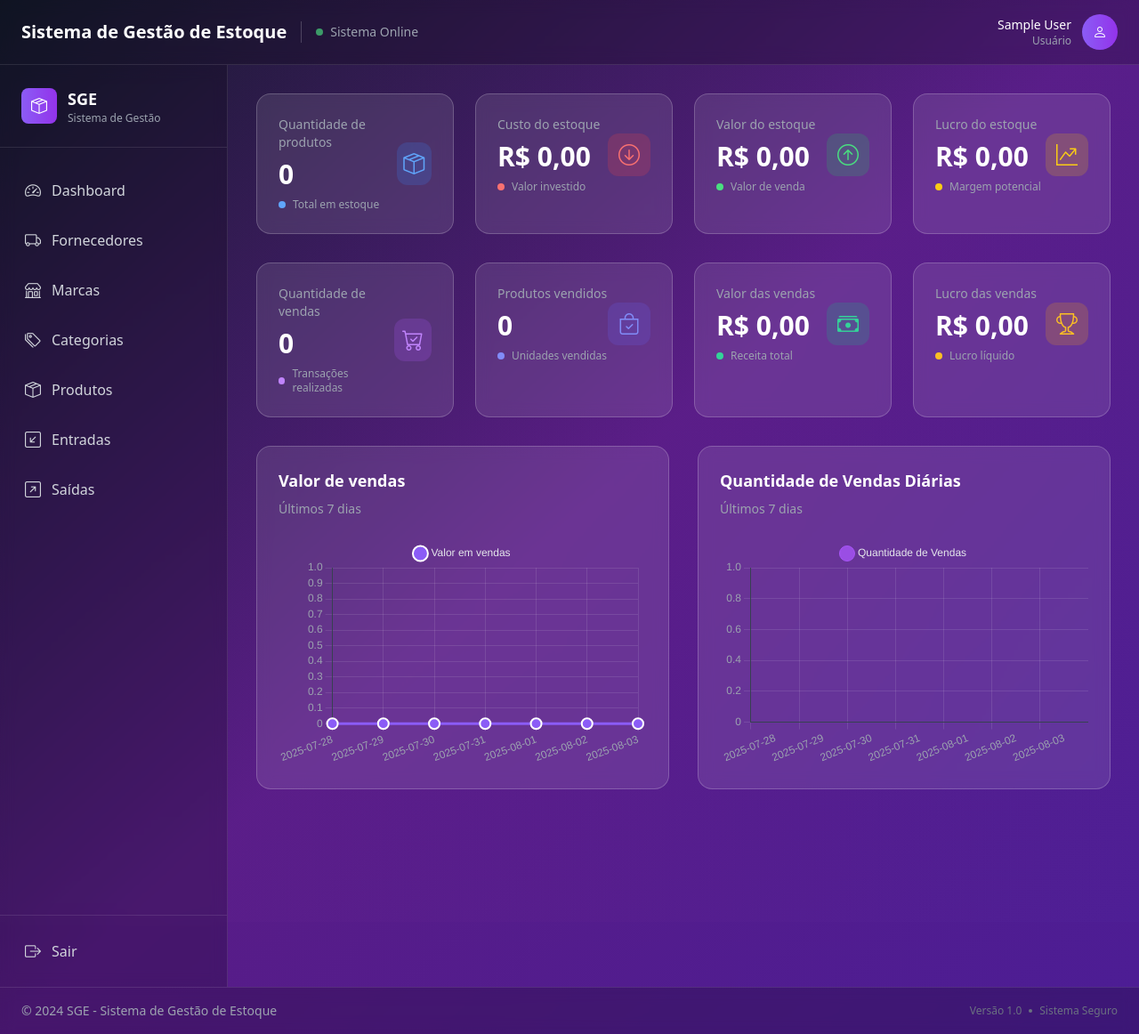
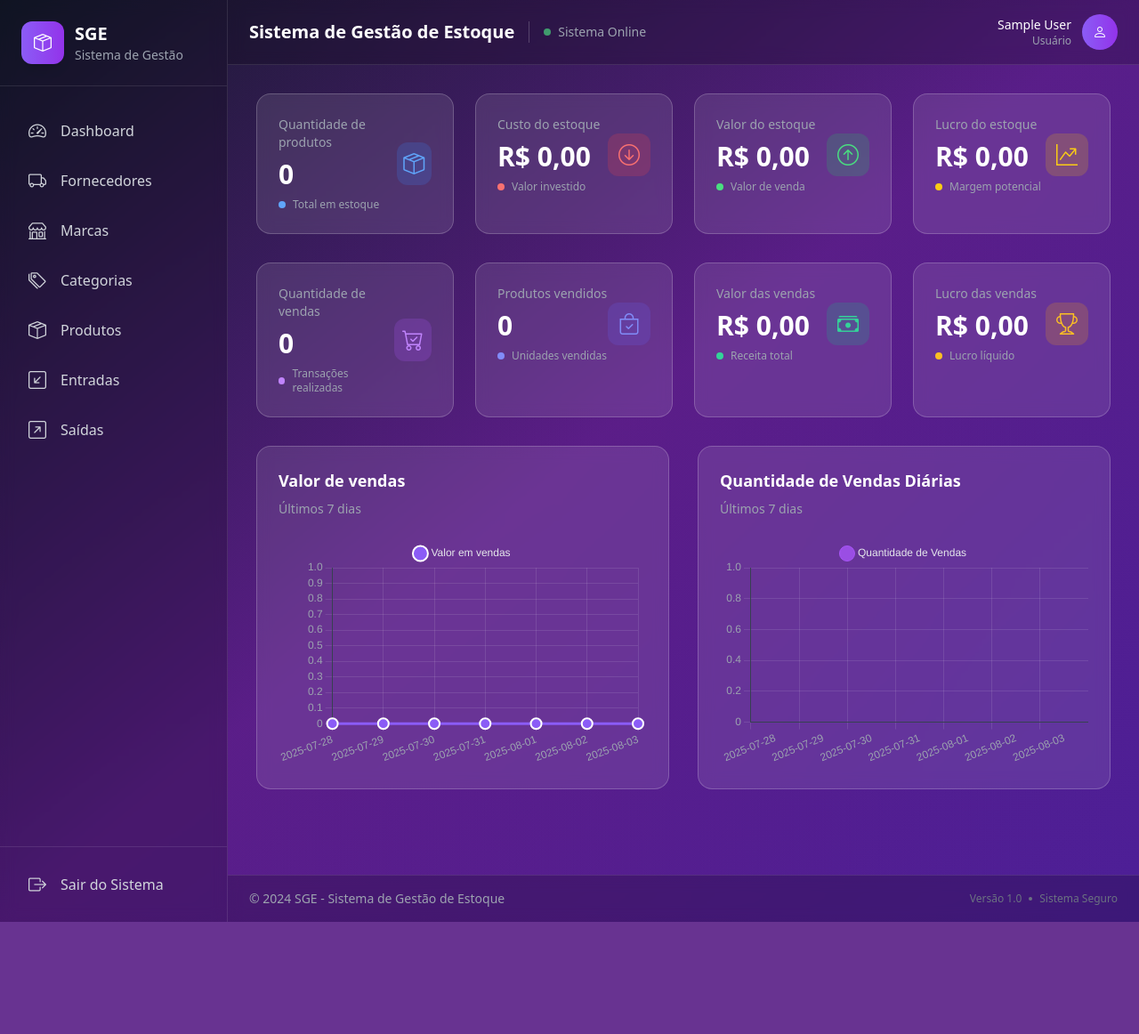
Before and after one commit to pycodebr/sge, a Django app: page / in a window 1280 px wide. Shown: the whole page at 89% size. After the commit the page ends 1036 px from the top, so only its background shows below. Run offline with Django 5.2, Linux system fonts and the light colour scheme; the visitor is signed in with stand-in values (Sample User, id 1); data that the repository does not hold is empty; some libraries are stand-ins or nearby versions.

Commit message:
fix redesign

```diff
--- a/app/templates/base.html
+++ b/app/templates/base.html
@@ -93,12 +93,19 @@
   </div>
 
   {% if user.is_authenticated %}
+    <!-- Main Layout Container -->
+    <div class="flex h-screen">
+      <!-- Sidebar -->
+      {% include 'components/_sidebar.html' %}
+
+      <!-- Main Content Area -->
+      <div class="flex-1 flex flex-col min-h-0">
+        <!-- Header -->
         {% include 'components/_header.html' %}
 
-    <div class="flex relative z-10">
-      {% include 'components/_sidebar.html' %}
-
-      <div class="flex-1 p-6 lg:p-8">
+        <!-- Page Content -->
+        <div class="flex-1 overflow-y-auto">
+          <div class="p-4 lg:p-8">
             <main class="animate-fade-in">
               {% block content %}
               {% endblock %}
@@ -106,7 +113,10 @@
           </div>
         </div>
 
+        <!-- Footer -->
         {% include 'components/_footer.html' %}
+      </div>
+    </div>
   {% else %}
     <!-- Login page layout - full screen -->
     <main>
--- a/app/templates/components/_ai_result.html
+++ b/app/templates/components/_ai_result.html
@@ -6,8 +6,12 @@
     <div class="flex items-center justify-between p-6">
       <div class="flex items-center space-x-4">
         <!-- Agent Avatar -->
-        <div class="h-12 w-12 bg-gradient-to-br from-violet-500 to-purple-600 rounded-xl flex items-center justify-center shadow-lg">
+        <div class="relative h-12 w-12 bg-gradient-to-br from-violet-500 to-purple-600 rounded-xl flex items-center justify-center shadow-lg">
           <i class="bi bi-robot text-2xl text-white"></i>
+          <!-- AI Icon Badge -->
+          <div class="absolute -top-1 -right-1 h-5 w-5 bg-gradient-to-r from-cyan-400 to-blue-500 rounded-full flex items-center justify-center border-2 border-gray-900">
+            <i class="bi bi-stars text-xs text-white"></i>
+          </div>
         </div>
 
         <!-- Agent Info -->
--- a/app/templates/components/_header.html
+++ b/app/templates/components/_header.html
@@ -1,19 +1,19 @@
 <!-- Top Header -->
-<header class="bg-black/20 backdrop-blur-md border-b border-white/10 sticky top-0 z-40">
-  <div class="px-6 py-4">
+<header class="bg-black/20 backdrop-blur-md border-b border-white/10 sticky top-0 z-30">
+  <div class="px-4 lg:px-6 py-4 pl-16 lg:pl-6">
     <div class="flex items-center justify-between">
       <!-- Left side - System info -->
-      <div class="flex items-center space-x-4">
-        <h2 class="text-xl font-semibold text-white">Sistema de Gestão de Estoque</h2>
-        <div class="h-6 w-px bg-white/20"></div>
-        <div class="flex items-center space-x-2">
+      <div class="flex items-center space-x-2 lg:space-x-4">
+        <h2 class="text-lg lg:text-xl font-semibold text-white">Sistema de Gestão de Estoque</h2>
+        <div class="hidden sm:block h-6 w-px bg-white/20"></div>
+        <div class="hidden sm:flex items-center space-x-2">
           <div class="h-2 w-2 bg-green-400 rounded-full animate-pulse"></div>
           <span class="text-sm text-gray-400">Sistema Online</span>
         </div>
       </div>
 
-      <!-- Right side - User info -->
-      <div class="flex items-center space-x-4">
+      <!-- Right side - User info (Desktop only, Mobile info is in sidebar) -->
+      <div class="hidden lg:flex items-center space-x-4">
         {% if user.is_authenticated %}
           <div class="flex items-center space-x-3">
             <div class="text-right">
@@ -26,6 +26,15 @@
           </div>
         {% endif %}
       </div>
+
+      <!-- Mobile user avatar (visible only on mobile) -->
+      <div class="lg:hidden">
+        {% if user.is_authenticated %}
+          <div class="h-10 w-10 bg-gradient-to-r from-violet-500 to-purple-600 rounded-full flex items-center justify-center">
+            <i class="bi bi-person text-white"></i>
+          </div>
+        {% endif %}
+      </div>
     </div>
   </div>
 </header>
--- a/app/templates/components/_sidebar.html
+++ b/app/templates/components/_sidebar.html
@@ -1,36 +1,52 @@
+<!-- Mobile Menu Button (Hamburguer) -->
+<button id="mobile-menu-button" class="lg:hidden fixed top-4 left-4 z-50 p-3 bg-black/90 backdrop-blur-md rounded-xl border border-white/20 text-white hover:bg-black/95 shadow-lg transition-all duration-300">
+  <i class="bi bi-list text-xl" id="menu-icon"></i>
+</button>
+
+<!-- Mobile Overlay -->
+<div id="mobile-overlay" class="lg:hidden fixed inset-0 bg-black/50 backdrop-blur-sm z-40 opacity-0 pointer-events-none transition-all duration-300"></div>
+
 <!-- Sidebar -->
-<aside class="w-64 bg-black/20 backdrop-blur-md border-r border-white/10 min-h-screen sticky top-0">
+<aside id="sidebar" class="fixed lg:static top-0 left-0 h-screen lg:h-full w-80 lg:w-64 bg-black/90 lg:bg-black/20 backdrop-blur-md border-r border-white/10 transform -translate-x-full lg:translate-x-0 transition-all duration-300 ease-in-out lg:z-auto z-50">
   <div class="flex flex-col h-full">
     <!-- Brand Section -->
     <div class="p-6 border-b border-white/10">
+      <div class="flex items-center justify-between">
         <div class="flex items-center space-x-3">
-        <div class="h-10 w-10 bg-gradient-to-r from-violet-500 to-purple-600 rounded-lg flex items-center justify-center">
-          <i class="bi bi-box-seam text-white text-lg"></i>
+          <div class="h-12 w-12 bg-gradient-to-r from-violet-500 to-purple-600 rounded-xl flex items-center justify-center shadow-lg">
+            <i class="bi bi-box-seam text-white text-xl"></i>
           </div>
           <div>
-          <h1 class="text-white font-semibold text-lg">SGE</h1>
-          <p class="text-gray-400 text-xs">Sistema de Gestão</p>
+            <h1 class="text-white font-bold text-xl">SGE</h1>
+            <p class="text-gray-400 text-sm">Sistema de Gestão</p>
           </div>
+        </div>
+        <!-- Close Button (Mobile Only) -->
+        <button id="close-sidebar-button" class="lg:hidden p-2 text-gray-400 hover:text-white hover:bg-white/10 rounded-lg transition-all duration-200">
+          <i class="bi bi-x-lg text-lg"></i>
+        </button>
       </div>
     </div>
 
     <!-- Navigation Menu -->
-    <nav class="flex-1 px-4 py-6">
-      <ul class="space-y-2">
+    <nav class="flex-1 px-4 py-6 overflow-y-auto">
+      <ul class="space-y-1">
         <li>
           <a href="{% url 'home' %}"
-             class="flex items-center space-x-3 px-3 py-2.5 rounded-lg text-gray-300 hover:text-white hover:bg-white/10 transition-all duration-200 group">
-            <i class="bi bi-speedometer2 text-lg group-hover:text-violet-400 transition-colors duration-200"></i>
-            <span class="font-medium">Dashboard</span>
+             class="flex items-center space-x-4 px-4 py-3 rounded-xl text-gray-300 hover:text-white hover:bg-gradient-to-r hover:from-violet-500/20 hover:to-purple-500/20 transition-all duration-200 group sidebar-link"
+             data-page="dashboard">
+            <i class="bi bi-speedometer2 text-xl group-hover:text-violet-400 transition-colors duration-200"></i>
+            <span class="font-medium text-base">Dashboard</span>
           </a>
         </li>
 
         {% if perms.suppliers.view_supplier %}
           <li>
             <a href="{% url 'supplier_list' %}"
-               class="flex items-center space-x-3 px-3 py-2.5 rounded-lg text-gray-300 hover:text-white hover:bg-white/10 transition-all duration-200 group">
-              <i class="bi bi-truck text-lg group-hover:text-violet-400 transition-colors duration-200"></i>
-              <span class="font-medium">Fornecedores</span>
+               class="flex items-center space-x-4 px-4 py-3 rounded-xl text-gray-300 hover:text-white hover:bg-gradient-to-r hover:from-violet-500/20 hover:to-purple-500/20 transition-all duration-200 group sidebar-link"
+               data-page="suppliers">
+              <i class="bi bi-truck text-xl group-hover:text-violet-400 transition-colors duration-200"></i>
+              <span class="font-medium text-base">Fornecedores</span>
             </a>
           </li>
         {% endif %}
@@ -38,9 +54,10 @@
         {% if perms.brands.view_brand %}
           <li>
             <a href="{% url 'brand_list' %}"
-               class="flex items-center space-x-3 px-3 py-2.5 rounded-lg text-gray-300 hover:text-white hover:bg-white/10 transition-all duration-200 group">
-              <i class="bi bi-shop text-lg group-hover:text-violet-400 transition-colors duration-200"></i>
-              <span class="font-medium">Marcas</span>
+               class="flex items-center space-x-4 px-4 py-3 rounded-xl text-gray-300 hover:text-white hover:bg-gradient-to-r hover:from-violet-500/20 hover:to-purple-500/20 transition-all duration-200 group sidebar-link"
+               data-page="brands">
+              <i class="bi bi-shop text-xl group-hover:text-violet-400 transition-colors duration-200"></i>
+              <span class="font-medium text-base">Marcas</span>
             </a>
           </li>
         {% endif %}
@@ -48,9 +65,10 @@
         {% if perms.categories.view_category %}
           <li>
             <a href="{% url 'category_list' %}"
-               class="flex items-center space-x-3 px-3 py-2.5 rounded-lg text-gray-300 hover:text-white hover:bg-white/10 transition-all duration-200 group">
-              <i class="bi bi-tags text-lg group-hover:text-violet-400 transition-colors duration-200"></i>
-              <span class="font-medium">Categorias</span>
+               class="flex items-center space-x-4 px-4 py-3 rounded-xl text-gray-300 hover:text-white hover:bg-gradient-to-r hover:from-violet-500/20 hover:to-purple-500/20 transition-all duration-200 group sidebar-link"
+               data-page="categories">
+              <i class="bi bi-tags text-xl group-hover:text-violet-400 transition-colors duration-200"></i>
+              <span class="font-medium text-base">Categorias</span>
             </a>
           </li>
         {% endif %}
@@ -58,9 +76,10 @@
         {% if perms.products.view_product %}
           <li>
             <a href="{% url 'product_list' %}"
-               class="flex items-center space-x-3 px-3 py-2.5 rounded-lg text-gray-300 hover:text-white hover:bg-white/10 transition-all duration-200 group">
-              <i class="bi bi-box-seam text-lg group-hover:text-violet-400 transition-colors duration-200"></i>
-              <span class="font-medium">Produtos</span>
+               class="flex items-center space-x-4 px-4 py-3 rounded-xl text-gray-300 hover:text-white hover:bg-gradient-to-r hover:from-violet-500/20 hover:to-purple-500/20 transition-all duration-200 group sidebar-link"
+               data-page="products">
+              <i class="bi bi-box-seam text-xl group-hover:text-violet-400 transition-colors duration-200"></i>
+              <span class="font-medium text-base">Produtos</span>
             </a>
           </li>
         {% endif %}
@@ -68,9 +87,10 @@
         {% if perms.inflows.view_inflow %}
           <li>
             <a href="{% url 'inflow_list' %}"
-               class="flex items-center space-x-3 px-3 py-2.5 rounded-lg text-gray-300 hover:text-white hover:bg-white/10 transition-all duration-200 group">
-              <i class="bi bi-arrow-down-left-square text-lg group-hover:text-green-400 transition-colors duration-200"></i>
-              <span class="font-medium">Entradas</span>
+               class="flex items-center space-x-4 px-4 py-3 rounded-xl text-gray-300 hover:text-white hover:bg-gradient-to-r hover:from-green-500/20 hover:to-emerald-500/20 transition-all duration-200 group sidebar-link"
+               data-page="inflows">
+              <i class="bi bi-arrow-down-left-square text-xl group-hover:text-green-400 transition-colors duration-200"></i>
+              <span class="font-medium text-base">Entradas</span>
             </a>
           </li>
         {% endif %}
@@ -78,27 +98,117 @@
         {% if perms.outflows.view_outflow %}
           <li>
             <a href="{% url 'outflow_list' %}"
-               class="flex items-center space-x-3 px-3 py-2.5 rounded-lg text-gray-300 hover:text-white hover:bg-white/10 transition-all duration-200 group">
-              <i class="bi bi-arrow-up-right-square text-lg group-hover:text-red-400 transition-colors duration-200"></i>
-              <span class="font-medium">Saídas</span>
+               class="flex items-center space-x-4 px-4 py-3 rounded-xl text-gray-300 hover:text-white hover:bg-gradient-to-r hover:from-red-500/20 hover:to-rose-500/20 transition-all duration-200 group sidebar-link"
+               data-page="outflows">
+              <i class="bi bi-arrow-up-right-square text-xl group-hover:text-red-400 transition-colors duration-200"></i>
+              <span class="font-medium text-base">Saídas</span>
             </a>
           </li>
         {% endif %}
       </ul>
+
+      <!-- User Info Section (Mobile) -->
+      <div class="lg:hidden mt-8 pt-6 border-t border-white/10">
+        <div class="flex items-center space-x-3 px-4 py-3">
+          <div class="h-10 w-10 bg-gradient-to-r from-blue-500 to-purple-600 rounded-full flex items-center justify-center">
+            <i class="bi bi-person-fill text-white"></i>
+          </div>
+          <div>
+            <p class="text-white font-medium">{{ user.get_full_name|default:user.username }}</p>
+            <p class="text-gray-400 text-sm">Usuário logado</p>
+          </div>
+        </div>
+      </div>
     </nav>
 
-    <!-- User Section / Logout -->
+    <!-- Logout Section -->
     <div class="p-4 border-t border-white/10">
-      {% if user.is_authenticated %}
       <form action="{% url 'logout' %}" method="post" class="w-full">
         {% csrf_token %}
         <button type="submit"
-                  class="w-full flex items-center space-x-3 px-3 py-2.5 rounded-lg text-gray-300 hover:text-white hover:bg-red-500/20 transition-all duration-200 group">
-            <i class="bi bi-box-arrow-right text-lg group-hover:text-red-400 transition-colors duration-200"></i>
-            <span class="font-medium">Sair</span>
+                class="w-full flex items-center space-x-4 px-4 py-3 rounded-xl text-gray-300 hover:text-white hover:bg-gradient-to-r hover:from-red-500/20 hover:to-rose-500/20 transition-all duration-200 group">
+          <i class="bi bi-box-arrow-right text-xl group-hover:text-red-400 transition-colors duration-200"></i>
+          <span class="font-medium text-base">Sair do Sistema</span>
         </button>
       </form>
-      {% endif %}
     </div>
   </div>
 </aside>
+
+<script>
+document.addEventListener('DOMContentLoaded', function() {
+  const mobileMenuButton = document.getElementById('mobile-menu-button');
+  const closeSidebarButton = document.getElementById('close-sidebar-button');
+  const sidebar = document.getElementById('sidebar');
+  const overlay = document.getElementById('mobile-overlay');
+  const menuIcon = document.getElementById('menu-icon');
+
+  function openSidebar() {
+    sidebar.classList.remove('-translate-x-full');
+    sidebar.classList.add('translate-x-0');
+    overlay.classList.remove('opacity-0', 'pointer-events-none');
+    overlay.classList.add('opacity-100');
+    menuIcon.className = 'bi bi-x-lg text-xl';
+    document.body.style.overflow = 'hidden';
+  }
+
+  function closeSidebar() {
+    sidebar.classList.remove('translate-x-0');
+    sidebar.classList.add('-translate-x-full');
+    overlay.classList.remove('opacity-100');
+    overlay.classList.add('opacity-0', 'pointer-events-none');
+    menuIcon.className = 'bi bi-list text-xl';
+    document.body.style.overflow = '';
+  }
+
+  // Toggle sidebar on mobile
+  if (mobileMenuButton) {
+    mobileMenuButton.addEventListener('click', function() {
+      const isOpen = sidebar.classList.contains('translate-x-0');
+      if (isOpen) {
+        closeSidebar();
+      } else {
+        openSidebar();
+      }
+    });
+  }
+
+  // Close sidebar when close button is clicked
+  if (closeSidebarButton) {
+    closeSidebarButton.addEventListener('click', closeSidebar);
+  }
+
+  // Close sidebar when overlay is clicked
+  if (overlay) {
+    overlay.addEventListener('click', closeSidebar);
+  }
+
+  // Close sidebar when a link is clicked (mobile only)
+  const sidebarLinks = document.querySelectorAll('.sidebar-link');
+  sidebarLinks.forEach(link => {
+    link.addEventListener('click', function() {
+      if (window.innerWidth < 1024) { // lg breakpoint
+        setTimeout(closeSidebar, 100); // Small delay for better UX
+      }
+    });
+  });
+
+  // Handle window resize
+  window.addEventListener('resize', function() {
+    if (window.innerWidth >= 1024) { // lg breakpoint
+      closeSidebar();
+      document.body.style.overflow = '';
+      // Reset sidebar classes for desktop
+      sidebar.classList.remove('-translate-x-full');
+      sidebar.classList.add('lg:translate-x-0');
+    }
+  });
+
+  // Prevent body scroll when sidebar is open on mobile
+  document.addEventListener('keydown', function(e) {
+    if (e.key === 'Escape') {
+      closeSidebar();
+    }
+  });
+});
+</script>
```
Lines whose indentation alone changed are shown as unchanged.
